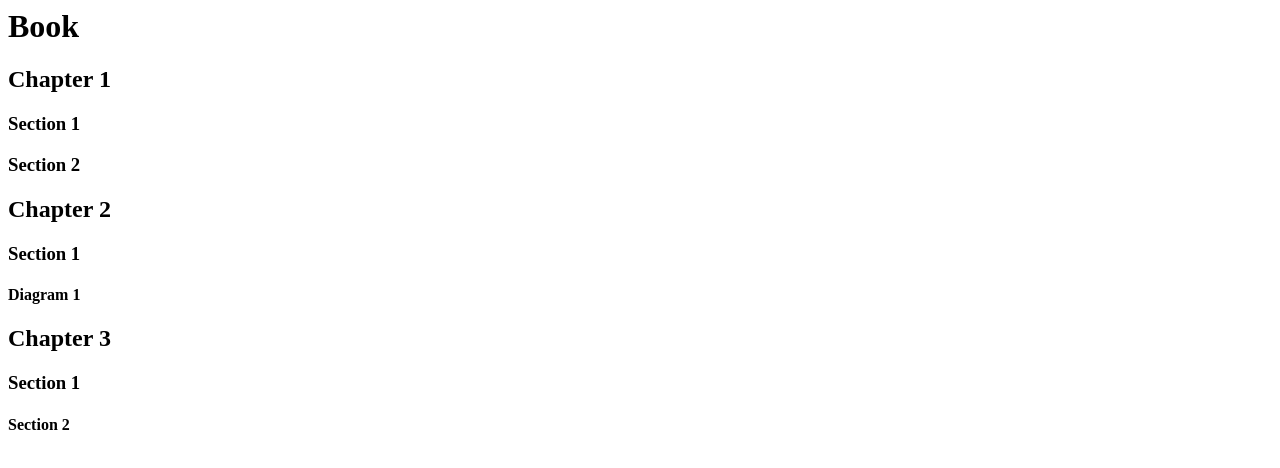
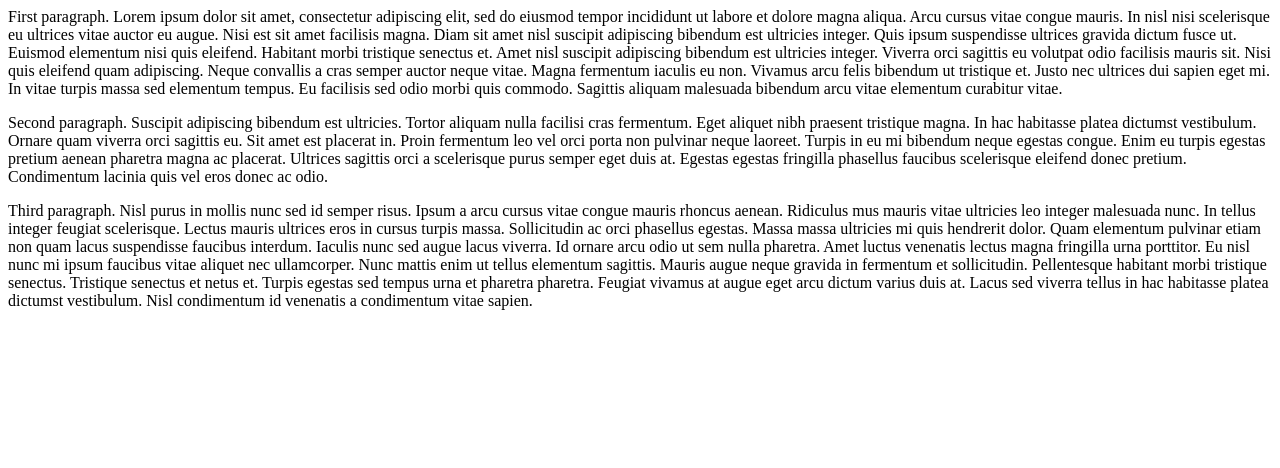
Before and after one commit to JonniiRingo/Web-Development, a plain HTML site: page index.html in a window 1280 px wide. Drawn offline with Linux system fonts and the light colour scheme.

Commit message:
Add files via upload
Paragraphs in html

```diff
--- a/index.html
+++ b/index.html
@@ -1,10 +1,25 @@
-<h1>Book</h1>
-<h2>Chapter 1</h2>
-<h3>Section 1</h3>
-<h3>Section 2</h3>
-<h2>Chapter 2</h2>
-<h3>Section 1</h3>
-<h4>Diagram 1</h4>
-<h2>Chapter 3</h2>
-<h3>Section 1</h3>
-<h4>Section 2</h4>
+    <p>First paragraph. Lorem ipsum dolor sit amet, consectetur adipiscing elit, sed do eiusmod tempor incididunt ut labore et dolore magna
+    aliqua. Arcu cursus vitae congue mauris. In nisl nisi scelerisque eu ultrices vitae auctor eu augue. Nisi est sit amet
+    facilisis magna. Diam sit amet nisl suscipit adipiscing bibendum est ultricies integer. Quis ipsum suspendisse ultrices
+    gravida dictum fusce ut. Euismod elementum nisi quis eleifend. Habitant morbi tristique senectus et. Amet nisl suscipit
+    adipiscing bibendum est ultricies integer. Viverra orci sagittis eu volutpat odio facilisis mauris sit. Nisi quis
+    eleifend quam adipiscing. Neque convallis a cras semper auctor neque vitae. Magna fermentum iaculis eu non. Vivamus arcu
+    felis bibendum ut tristique et. Justo nec ultrices dui sapien eget mi. In vitae turpis massa sed elementum tempus. Eu
+    facilisis sed odio morbi quis commodo. Sagittis aliquam malesuada bibendum arcu vitae elementum curabitur vitae.</p>
+
+    <p>Second paragraph. Suscipit adipiscing bibendum est ultricies. Tortor aliquam nulla facilisi cras fermentum. Eget aliquet nibh praesent
+    tristique magna. In hac habitasse platea dictumst vestibulum. Ornare quam viverra orci sagittis eu. Sit amet est
+    placerat in. Proin fermentum leo vel orci porta non pulvinar neque laoreet. Turpis in eu mi bibendum neque egestas
+    congue. Enim eu turpis egestas pretium aenean pharetra magna ac placerat. Ultrices sagittis orci a scelerisque purus
+    semper eget duis at. Egestas egestas fringilla phasellus faucibus scelerisque eleifend donec pretium. Condimentum
+    lacinia quis vel eros donec ac odio.</p>
+
+    <p>Third paragraph. Nisl purus in mollis nunc sed id semper risus. Ipsum a arcu cursus vitae congue mauris rhoncus aenean. Ridiculus mus
+    mauris vitae ultricies leo integer malesuada nunc. In tellus integer feugiat scelerisque. Lectus mauris ultrices eros in
+    cursus turpis massa. Sollicitudin ac orci phasellus egestas. Massa massa ultricies mi quis hendrerit dolor. Quam
+    elementum pulvinar etiam non quam lacus suspendisse faucibus interdum. Iaculis nunc sed augue lacus viverra. Id ornare
+    arcu odio ut sem nulla pharetra. Amet luctus venenatis lectus magna fringilla urna porttitor. Eu nisl nunc mi ipsum
+    faucibus vitae aliquet nec ullamcorper. Nunc mattis enim ut tellus elementum sagittis. Mauris augue neque gravida in
+    fermentum et sollicitudin. Pellentesque habitant morbi tristique senectus. Tristique senectus et netus et. Turpis
+    egestas sed tempus urna et pharetra pharetra. Feugiat vivamus at augue eget arcu dictum varius duis at. Lacus sed
+    viverra tellus in hac habitasse platea dictumst vestibulum. Nisl condimentum id venenatis a condimentum vitae sapien.</p>
```
